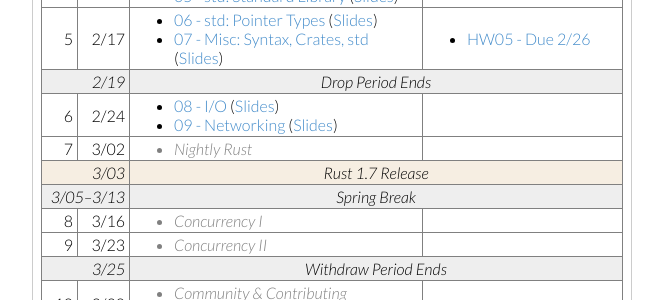
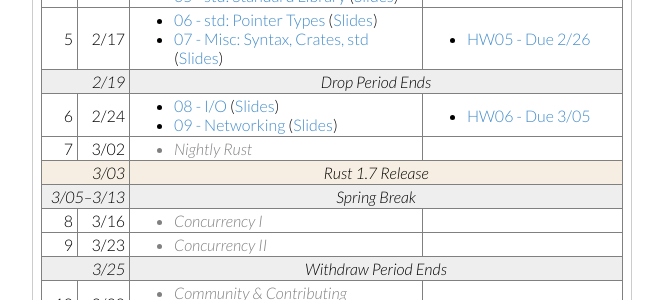
Before and after one commit to cis198-2016s/cis198-2016s.github.io, a Jekyll site: the page built from schedule/index.html, in a window 1280 px wide. Shown: the part 438-738 px from the top of the page, without its empty margins (308-971 px from the left). Built offline with Jekyll 4.4.1, drawn with Linux system fonts in a browser that asks for light colours.

Commit message:
schedule: add hw06

```diff
--- a/schedule/index.html
+++ b/schedule/index.html
@@ -138,6 +138,9 @@
                 09 - Networking</a> (<a href="/slides/09/">Slides</a>)
           </ul>
         <td>
+          <ul>
+            <li><a href="https://github.com/cis198-2016s/homework/tree/master/hw06">HW06 - Due 3/05</a>
+          </ul>
       <tr>
         <td>7 <td>3/02
         <td class="tentative">
```
